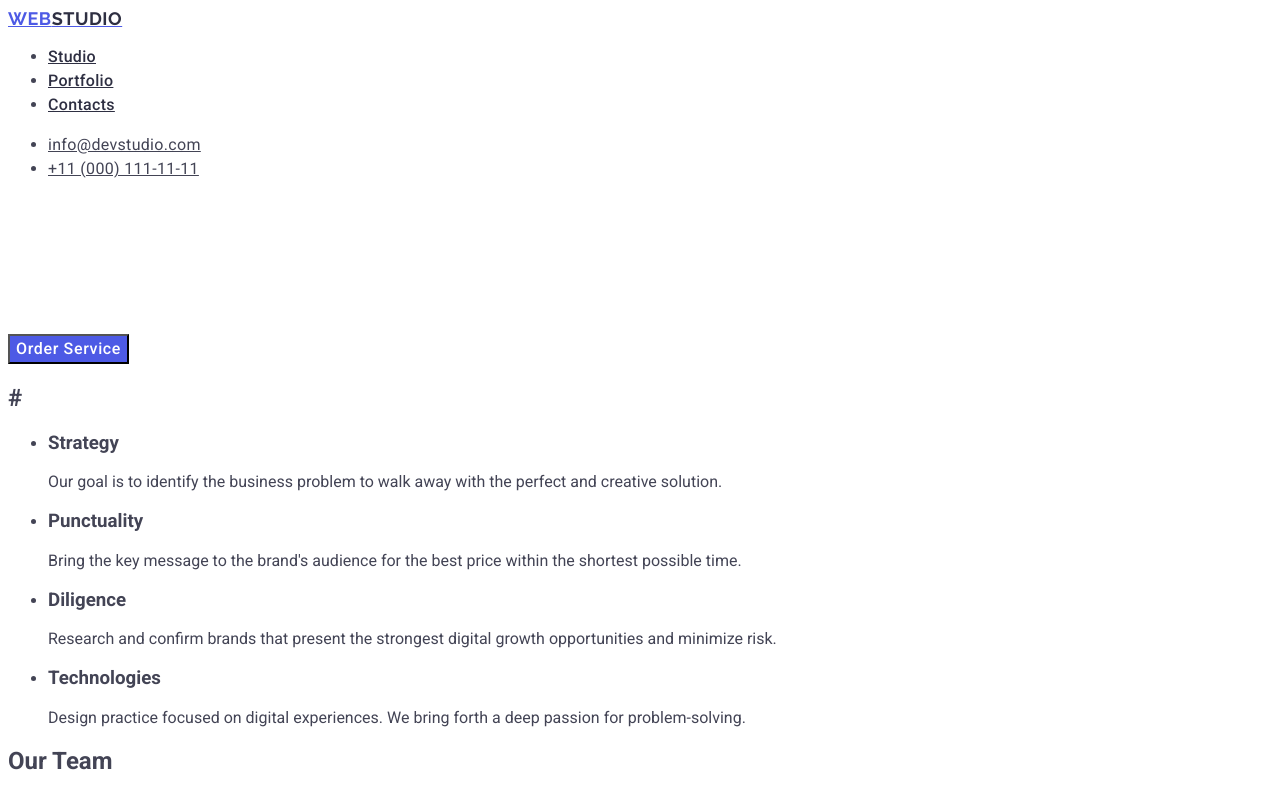
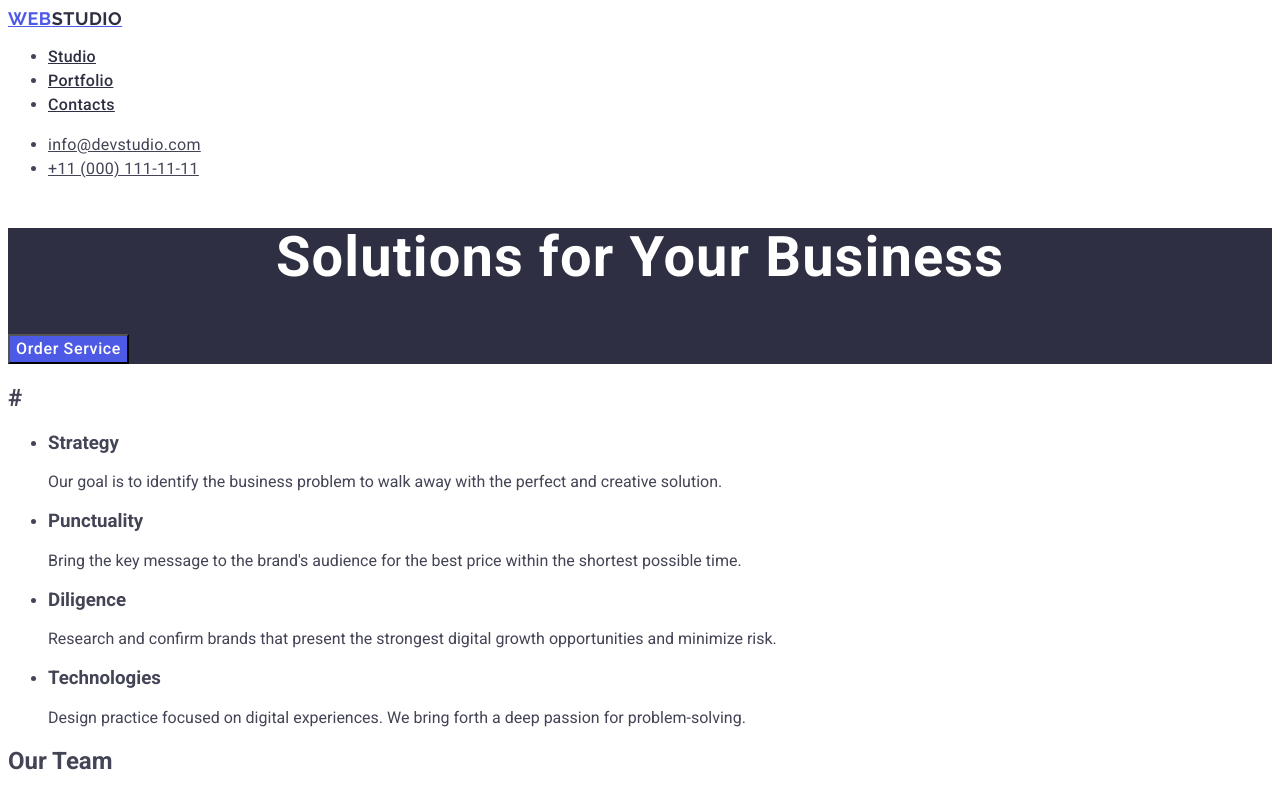
Before and after one commit to stselen07/goit-markup-hw-02, a plain HTML site: page index.html in a window 1280 px wide. Shown: the top 792 px of the page. Drawn offline with Linux system fonts and the light colour scheme.

Commit message:
Update styles.css

```diff
--- a/css/styles.css
+++ b/css/styles.css
@@ -59,6 +59,9 @@ color: #404bbf;
     letter-spacing: 0.02em;
     color: #ffffff;
 }
+.section-decoration {
+    background-color: #2e2f42;
+}
 .order-service-button {
     background-color: #4D5AE5;
      font-family: 'Roboto', sans-serif;
```
